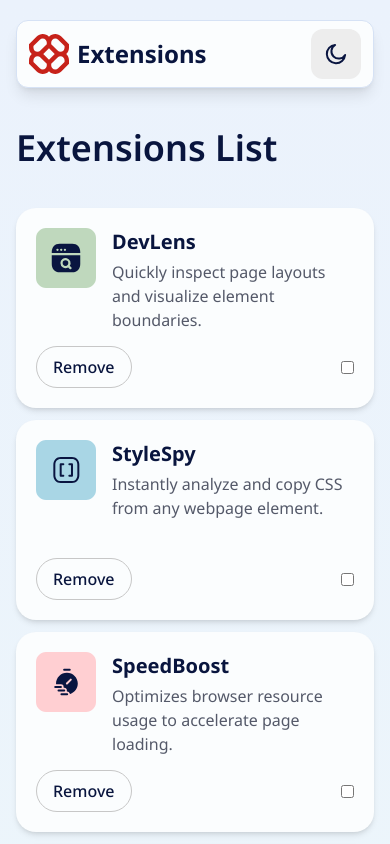
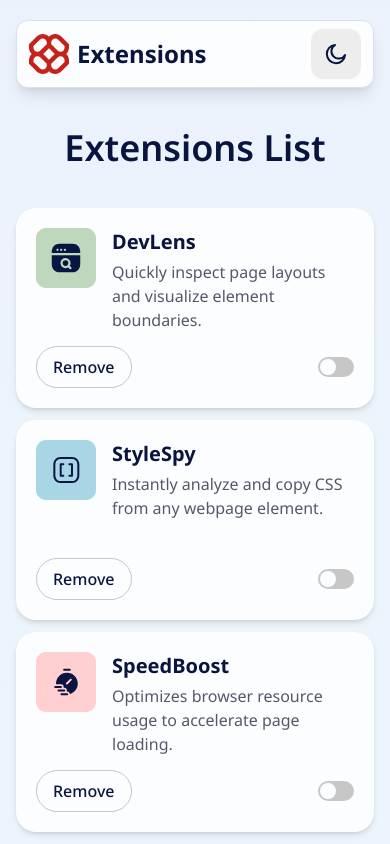
Before and after one commit to MattPahuta/browser-extensions-mgr, a React (Vite) app: page / in a window 390 px wide. Shown: the top 844 px of the page. Built offline with nearby package versions, Linux system fonts and the light colour scheme.

Commit message:
Add FilterButton component and styles, initial toggle styles

```diff
--- a/src/App.jsx
+++ b/src/App.jsx
@@ -19,9 +19,14 @@ function App() {
     <div className="py-5 px-4">
       <Header />
       <div className="max-w-6xl mx-auto">
-        <h2 className="mb-10 text-4xl text-brand-neutral-900 dark:text-brand-neutral-000 font-semibold">
-          Extensions List
-        </h2>
+        <div className="flex flex-col sm:flex-row items-center sm:justify-between">
+          <h2 className="mb-10 text-4xl text-brand-neutral-900 dark:text-brand-neutral-000 font-semibold">
+            Extensions List
+          </h2>
+          <div>
+
+          </div>
+        </div>
         {/* extensions grid - will be ul with li's (cards) */}
         {/* <div className="grid gap-1 grid-cols-[repeat(auto-fit, minmax(min(340px,_100%),1fr))]"> */}
         <div className="grid gap-3 grid-cols-[repeat(auto-fit,minmax(min(330px,100%),1fr))]">
--- a/src/components/ExtensionCard.jsx
+++ b/src/components/ExtensionCard.jsx
@@ -3,22 +3,40 @@ import { icons } from "../data/icons";
 function ExtensionCard({ extension }) {
 
   return (
-    <div
-      className="min-h-50 p-5 flex flex-col bg-brand-neutral-000 dark:bg-brand-neutral-800 rounded-[20px] shadow-md dark:border dark:border-brand-neutral-600">
+    <div className="min-h-50 p-5 flex flex-col bg-brand-neutral-000 dark:bg-brand-neutral-800 rounded-[20px] shadow-md dark:border dark:border-brand-neutral-600">
       {/* extension info */}
       <div className="flex gap-4">
         {/* icon image 60x60px */}
-        <img src={icons[extension.logo]} alt="" className="size-15 object-cover" />
+        <img
+          src={icons[extension.logo]}
+          alt=""
+          className="size-15 object-cover"
+        />
         <div>
-          <h3 className="mb-1 text-xl font-bold text-brand-neutral-900 dark:text-brand-neutral-000">{extension.name}</h3>
-          <p className="text-brand-neutral-600 dark:text-brand-neutral-300">{extension.description}</p>
+          <h3 className="mb-1 text-xl font-bold text-brand-neutral-900 dark:text-brand-neutral-000">
+            {extension.name}
+          </h3>
+          <p className="text-brand-neutral-600 dark:text-brand-neutral-300">
+            {extension.description}
+          </p>
         </div>
       </div>
       {/* extension actions */}
       <div className="mt-auto flex items-center justify-between">
-        <button className="py-2 px-4 inline-flex items-center justify-center text-brand-neutral-900 dark:text-brand-neutral-000 font-medium border border-brand-neutral-300 dark:border-brand-neutral-600 rounded-full cursor-pointer hover:text-brand-neutral-000 dark:hover:text-brand-neutral-900 hover:bg-brand-red-700 dark:hover:bg-brand-red-400 hover:border-brand-red-700 dark:hover:border-brand-red-400 focus-visible:outline-2 outline-offset-2 focus-visible:outline-brand-red-700 dark:focus-visible:outline-brand-red-400 transition">Remove</button>
-        <label htmlFor=""></label>
-        <input type="checkbox" name="" id="" />
+        <button onClick={() => console.log('Remove button clicked')} className="py-2 px-4 inline-flex items-center justify-center text-brand-neutral-900 dark:text-brand-neutral-000 font-medium border border-brand-neutral-300 dark:border-brand-neutral-600 rounded-full cursor-pointer hover:text-brand-neutral-000 dark:hover:text-brand-neutral-900 hover:bg-brand-red-700 dark:hover:bg-brand-red-400 hover:border-brand-red-700 dark:hover:border-brand-red-400 focus-visible:outline-2 outline-offset-2 focus-visible:outline-brand-red-700 dark:focus-visible:outline-brand-red-400 active:bg-brand-red-500 dark:active:bg-brand-red-700 active:border-brand-red-500 dark:active:border-brand-red-700 transition">
+          Remove
+        </button>
+        <label
+          htmlFor=""
+          className="switch relative inline-block w-9 h-5">
+          <input
+            type="checkbox"
+            name=""
+            id=""
+            className="opacity-0 w-0 h-0"
+          />
+          <span className="slider round absolute inset-0 rounded-full bg-brand-neutral-300 dark:bg-brand-neutral-600 before:absolute before:content-[''] before:size-4 before:bg-brand-neutral-000 before:rounded-full before:left-0.5 before:top-0.5 cursor-pointer transition"></span>
+        </label>
       </div>
     </div>
   );
--- /dev/null
+++ b/src/components/FilterButton.jsx
@@ -0,0 +1,14 @@
+function FilterButton({ children }) {
+
+  // selected filter button: bg:brand-red-500 dark:bg-brand-red-400 text-white
+
+  return (
+    <button
+      onClick={() => console.log("Filter button clicked")}
+      className="py-2 px-4 inline-flex items-center justify-center text-brand-neutral-900 dark:text-brand-neutral-000 font-medium border border-brand-neutral-300 dark:border-brand-neutral-600 rounded-full cursor-pointer hover:text-brand-neutral-000 dark:hover:text-brand-neutral-900 hover:bg-brand-red-500 dark:hover:bg-brand-red-400 hover:border-brand-red-500 dark:hover:border-brand-red-400 focus-visible:outline-2 outline-offset-2 focus-visible:outline-brand-red-700 dark:focus-visible:outline-brand-red-400 active:bg-brand-red-500 dark:active:bg-brand-red-700 active:border-brand-red-500 dark:active:border-brand-red-700 transition">
+      {children}
+    </button>
+  );
+}
+
+export default FilterButton;
```
